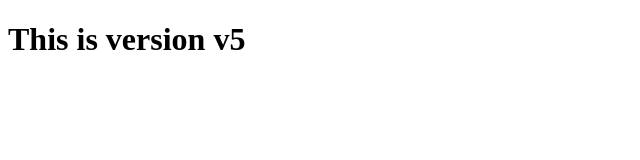
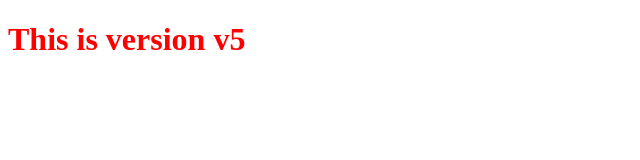
Before and after one commit to Minakshivyavahare/git_my_repo, a plain HTML site: page index.html in a window 1280 px wide. Shown: the whole page, without its empty margins (0-640 px from the left). Drawn offline with Linux system fonts and the light colour scheme.

Commit message:
added design for website

```diff
--- a/index.html
+++ b/index.html
@@ -3,9 +3,10 @@
 <head>
     <meta charset="UTF-8">
     <meta name="viewport" content="width=device-width, initial-scale=1.0">
+    <link rel="stylesheet" href="styles.css">
     <title>Document</title>
 </head>
 <body>
-    <h1>This is version v5</h1>
+    <h1 style="color: red;">This is version v5</h1>
 </body>
 </html>
--- /dev/null
+++ b/styles.css
@@ -0,0 +1,3 @@
+* {
+  background:'green'
+}
```
